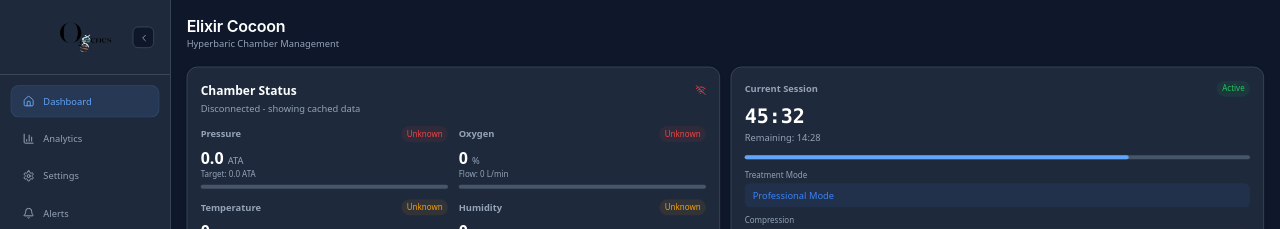
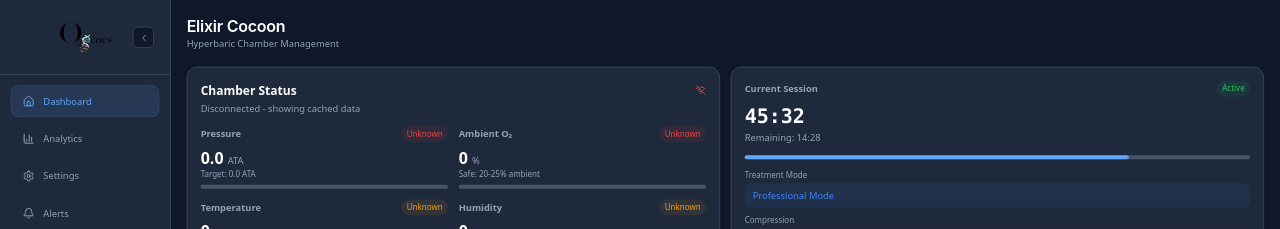
Before and after one commit to Archegon/elixir-frontend, a React (Vite) app: page / in a window 1280 px wide. Shown: the top 229 px of the page. Built offline with nearby package versions, Linux system fonts and the light colour scheme; no server answers.

Commit message:
Refactor oxygen data handling in EnvironmentalReadingsCard: updated status thresholds to reflect health hazards and improved UI labels for clarity.

```diff
--- a/src/components/dashboard/EnvironmentalReadingsCard.tsx
+++ b/src/components/dashboard/EnvironmentalReadingsCard.tsx
@@ -69,14 +69,17 @@
   };
 
   const getOxygenData = () => {
-    if (!plcData) return { level: 0, flow: 0, status: 'Unknown' };
+    if (!plcData) return { level: 0, status: 'Unknown' };
 
     const level = plcData.sensors.ambient_o2;
-    let status = 'Optimal';
-    if (level < 95) status = 'Low';
-    else if (level > 100) status = 'High';
+    let status = 'Safe';
 
-    return { level, flow: 15, status }; // Flow is placeholder - add to PLC if available
+    // Health hazard thresholds: below 20% or above 25% is dangerous
+    if (level < 20) status = 'Low Hazard';
+    else if (level > 25) status = 'High Hazard';
+    else status = 'Safe'; // 20-25% is safe range
+
+    return { level, status };
   };
 
   const getTemperatureData = () => {
@@ -238,13 +241,12 @@
               className="text-sm font-semibold"
               style={{ color: currentTheme.colors.textSecondary }}
             >
-              Oxygen
+              Ambient O₂
             </h4>
             <div
               className="px-2 py-1 text-xs font-medium rounded-full"
               style={containerStyles.statusBadge(currentTheme,
-                oxygenData.status === 'Optimal' ? 'success' :
-                oxygenData.status === 'Low' ? 'warning' : 'danger'
+                oxygenData.status === 'Safe' ? 'success' : 'danger'
               )}
             >
               {oxygenData.status}
@@ -261,16 +263,14 @@
               className="text-xs"
               style={{ color: currentTheme.colors.textSecondary }}
             >
-              Flow: {oxygenData.flow} L/min
+              Safe: 20-25% ambient
             </p>
           </div>
           <div style={getProgressBarStyle(currentTheme, oxygenData.level,
-            oxygenData.status === 'Optimal' ? currentTheme.colors.success :
-            oxygenData.status === 'Low' ? currentTheme.colors.warning : currentTheme.colors.danger
+            oxygenData.status === 'Safe' ? currentTheme.colors.success : currentTheme.colors.danger
           ).container}>
             <div style={getProgressBarStyle(currentTheme, oxygenData.level,
-              oxygenData.status === 'Optimal' ? currentTheme.colors.success :
-              oxygenData.status === 'Low' ? currentTheme.colors.warning : currentTheme.colors.danger
+              oxygenData.status === 'Safe' ? currentTheme.colors.success : currentTheme.colors.danger
             ).fill}></div>
           </div>
         </div>
```
